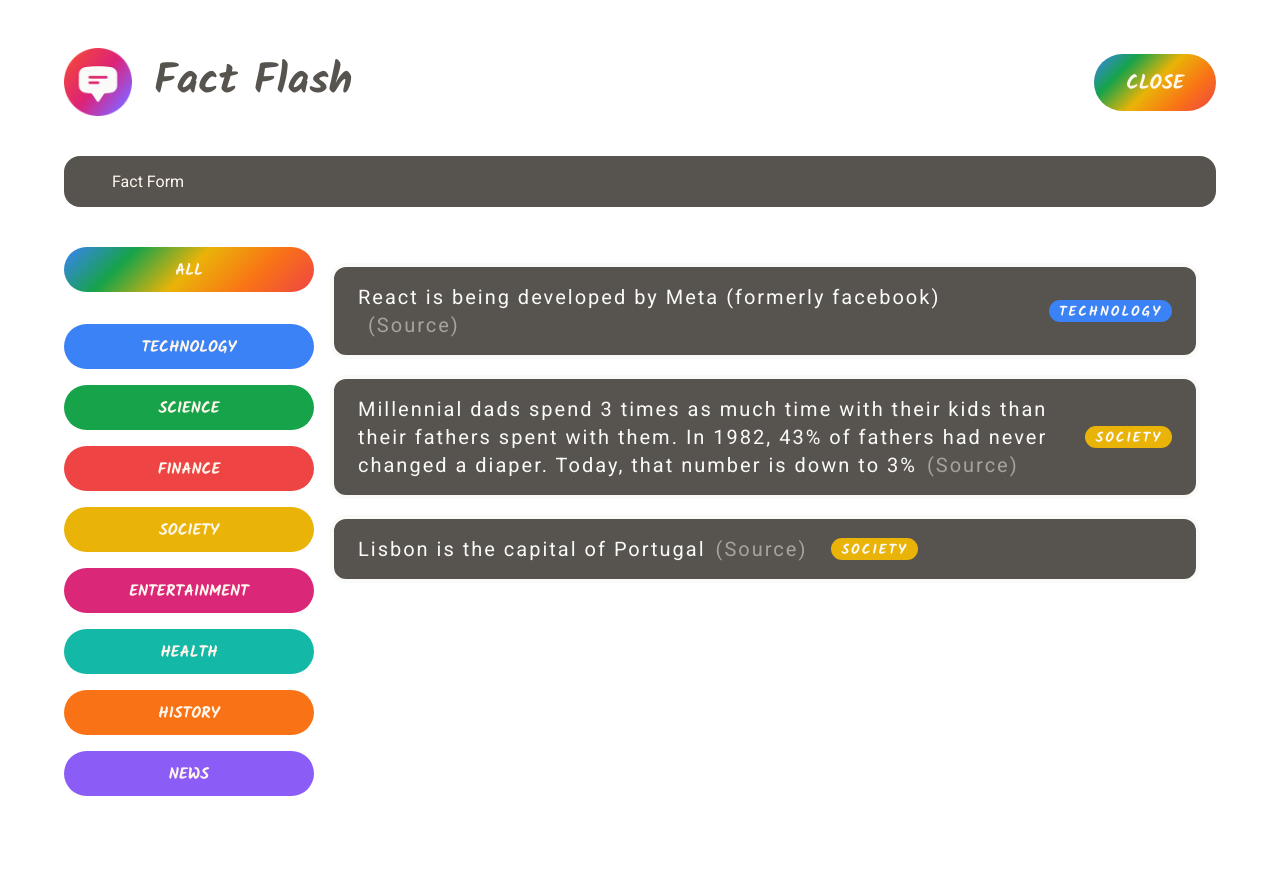
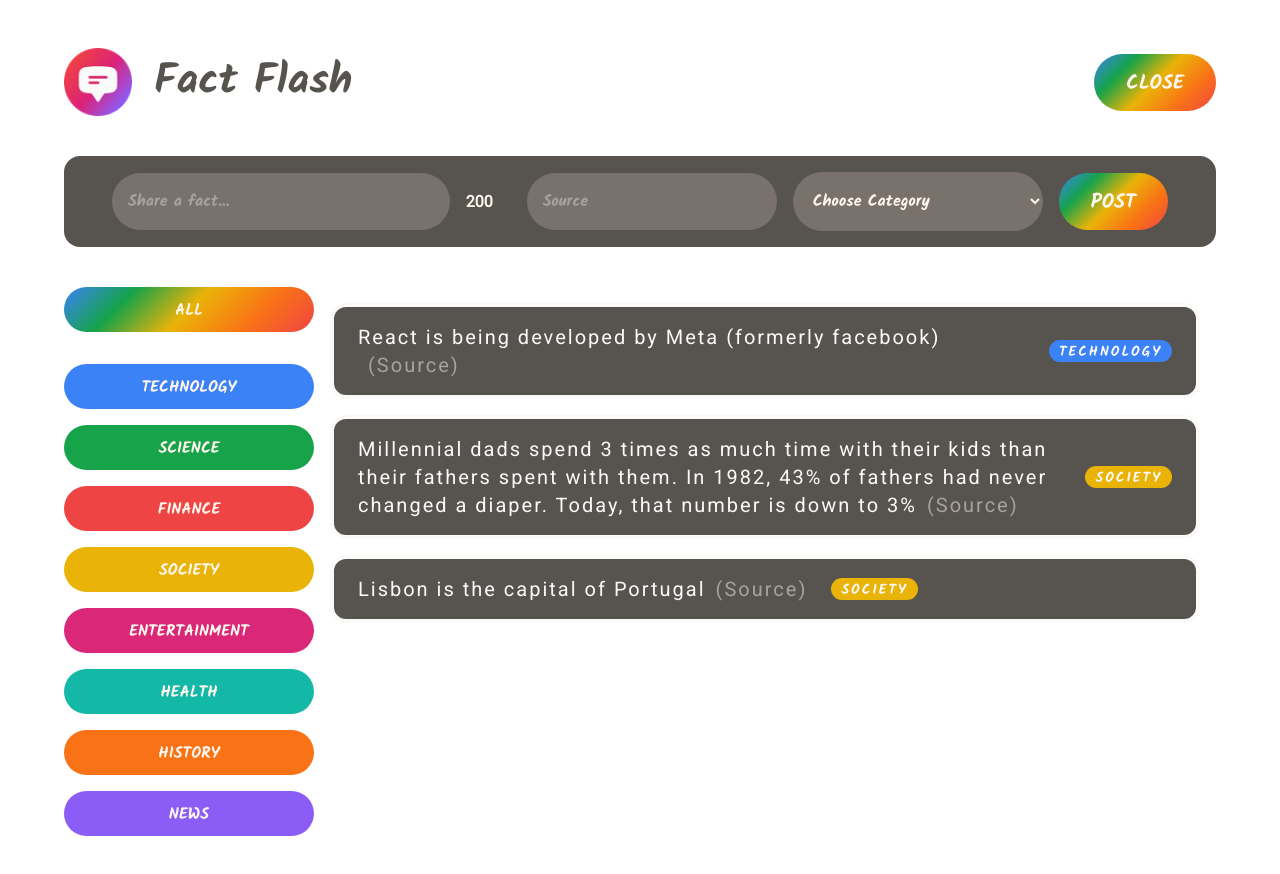
Before and after one commit to adviti-mishra/Fun-Facts-Flash, a React (Create React App) app: page / in a window 1280 px wide. Both pictures are taken after a click on the button "SHARE A FACT". Shown: the top 874 px of the page. Built offline with nearby package versions, Linux system fonts and the light colour scheme.

Commit message:
Mapping over category options in fact form instead of manually encoding

```diff
--- a/src/App.js
+++ b/src/App.js
@@ -68,9 +68,6 @@ function Header({ showForm, setShowForm }) {
     </header>
   );
 }
-function NewFactForm() {
-  return <form className="fact-form">Fact Form</form>;
-}
 
 const CATEGORIES = [
   { name: "technology", color: "#3b82f6" },
@@ -82,6 +79,25 @@ const CATEGORIES = [
   { name: "history", color: "#f97316" },
   { name: "news", color: "#8b5cf6" },
 ];
+
+function NewFactForm() {
+  return (
+    <form className="fact-form">
+      <input type="text" placeholder="Share a fact..." />
+      <span>200</span>
+      <input type="text" placeholder="Source" />
+      <select>
+        <option value="">Choose Category</option>
+        {CATEGORIES.map((cat) => (
+          <option id={cat.name} value={cat.name}>
+            {cat.name.toUpperCase}
+          </option>
+        ))}
+      </select>
+      <button className="btn btn-large">Post</button>
+    </form>
+  );
+}
 
 function CategoryFilter() {
   return (
```
